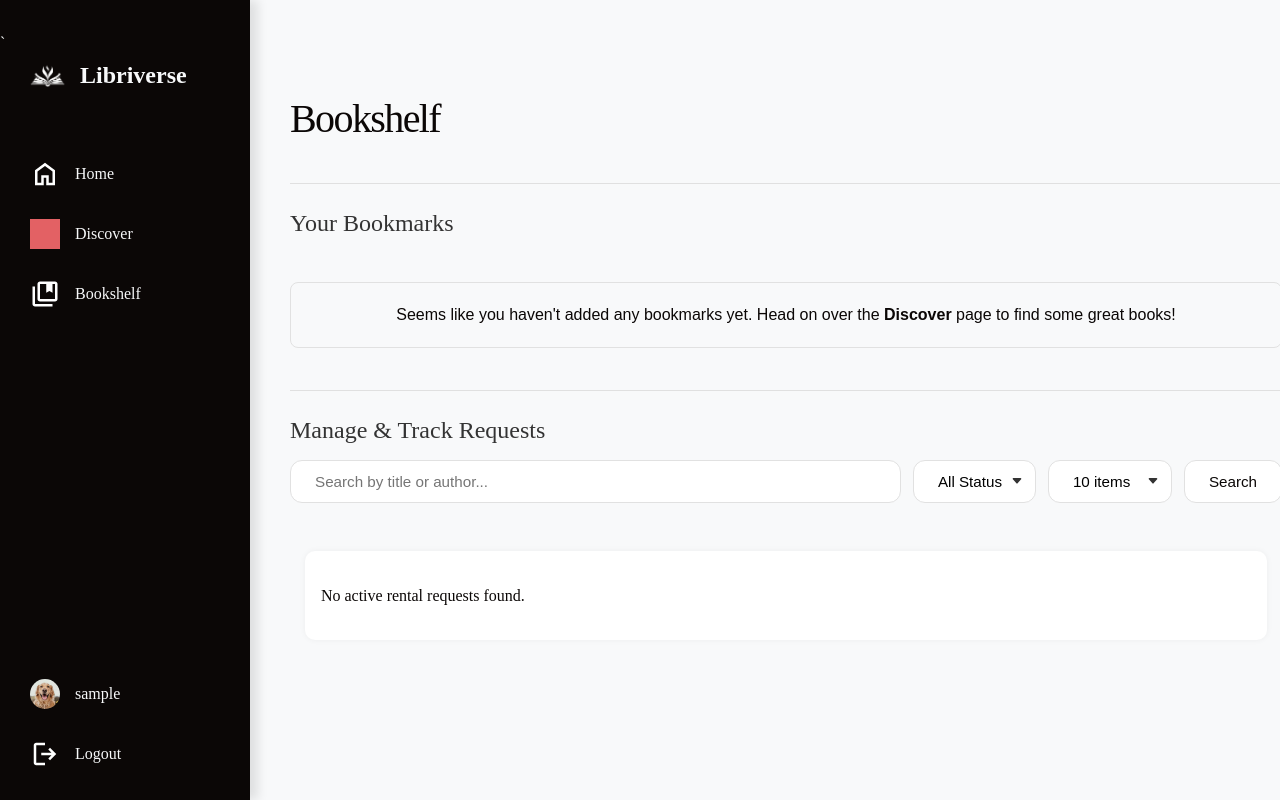
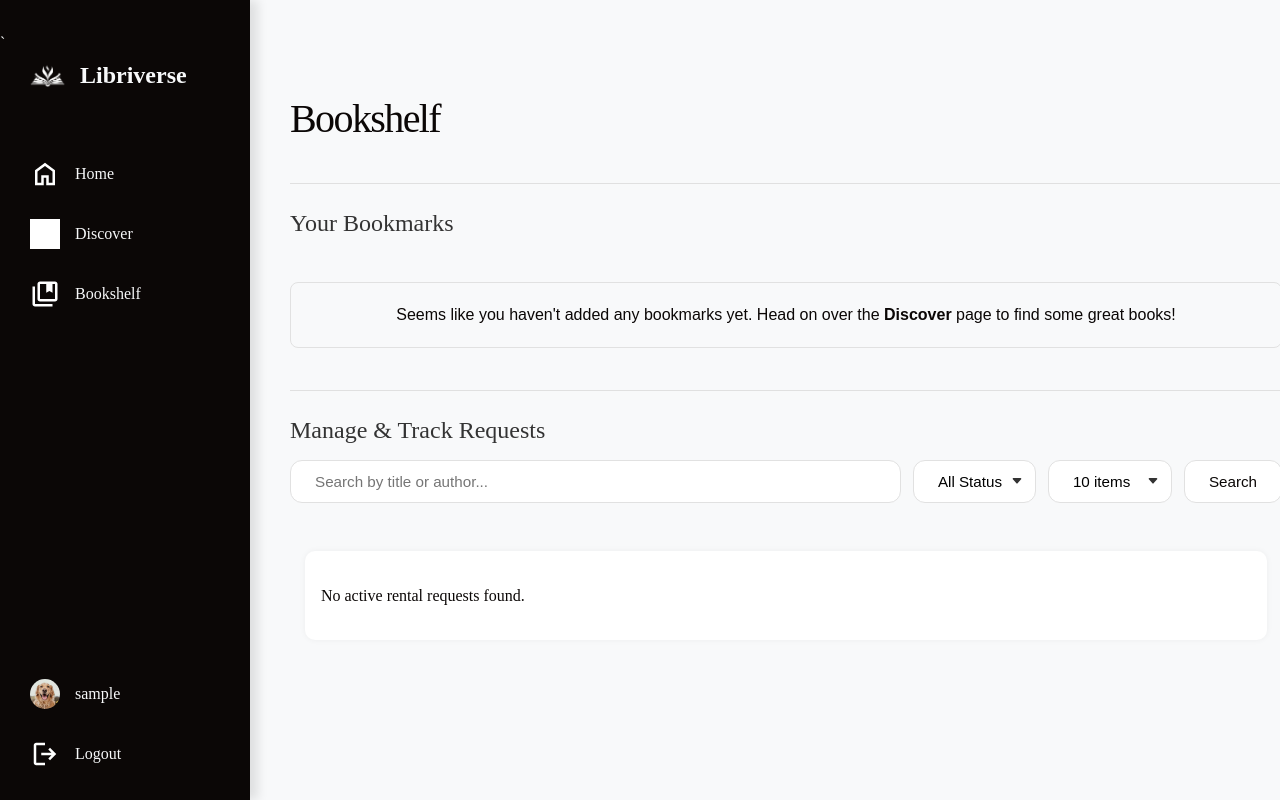
Before and after one commit to DrC0ns0le/libriverse, a PHP site: page /bookshelf.php in a window 1280 px wide. Run offline with PHP 8.4, Linux system fonts and the light colour scheme; the visitor is signed in with stand-in values (Sample User, id 1); data that the repository does not hold is empty; grey boxes are pictures that could not be loaded.

Commit message:
navbar discover icon color

```diff
--- a/www/bookshelf.php
+++ b/www/bookshelf.php
@@ -189,7 +189,7 @@ if (isset($_POST['submit_review'])) {
         <!-- Pages Section -->
         <ul class="navbar-pages">
             <li><a href="index.php" class="navbar-item"><img src="assets/icons/home.svg" alt="Home" class="navbar-icon white"><span class="navbar-label">Home</span></a></li>
-            <li><a href="discover.php" class="navbar-item"><img src="assets/icons/explore.svg" alt="Discover" class="navbar-icon red"><span class="navbar-label">Discover</span></a></li>
+            <li><a href="discover.php" class="navbar-item"><img src="assets/icons/explore.svg" alt="Discover" class="navbar-icon white"><span class="navbar-label">Discover</span></a></li>
             <?php if (is_logged_in()): ?>
                 <li><a href="bookshelf.php" class="navbar-item active"><img src="assets/icons/collections.svg" alt="Bookshelf" class="navbar-icon white"><span class="navbar-label">Bookshelf</span></a></li>
             <?php endif; ?>
--- a/www/index.php
+++ b/www/index.php
@@ -35,7 +35,7 @@ $banners = $result->fetch_all(MYSQLI_ASSOC);
         <!-- Pages Section -->
         <ul class="navbar-pages">
             <li><a href="index.php" class="navbar-item"><img src="assets/icons/home.svg" alt="Home" class="navbar-icon white"><span class="navbar-label">Home</span></a></li>
-            <li><a href="discover.php" class="navbar-item active"><img src="assets/icons/explore.svg" alt="Discover" class="navbar-icon red"><span class="navbar-label">Discover</span></a></li>
+            <li><a href="discover.php" class="navbar-item active"><img src="assets/icons/explore.svg" alt="Discover" class="navbar-icon white"><span class="navbar-label">Discover</span></a></li>
             <?php if (is_logged_in()): ?>
                 <li><a href="bookshelf.php" class="navbar-item"><img src="assets/icons/collections.svg" alt="Bookshelf" class="navbar-icon white"><span class="navbar-label">Bookshelf</span></a></li>
             <?php endif; ?>
--- a/www/item.php
+++ b/www/item.php
@@ -152,7 +152,7 @@ if ($_SERVER['REQUEST_METHOD'] === 'POST' && isset($_POST['action']) && $_POST['
         <!-- Pages Section -->
         <ul class="navbar-pages">
             <li><a href="index.php" class="navbar-item"><img src="assets/icons/home.svg" alt="Home" class="navbar-icon white"><span class="navbar-label">Home</span></a></li>
-            <li><a href="discover.php" class="navbar-item"><img src="assets/icons/explore.svg" alt="Discover" class="navbar-icon red"><span class="navbar-label">Discover</span></a></li>
+            <li><a href="discover.php" class="navbar-item"><img src="assets/icons/explore.svg" alt="Discover" class="navbar-icon white"><span class="navbar-label">Discover</span></a></li>
             <?php if (is_logged_in()): ?>
                 <li><a href="bookshelf.php" class="navbar-item"><img src="assets/icons/collections.svg" alt="Bookshelf" class="navbar-icon white"><span class="navbar-label">Bookshelf</span></a></li>
             <?php endif; ?>
--- a/www/profile.php
+++ b/www/profile.php
@@ -167,7 +167,7 @@ if ($_SERVER['REQUEST_METHOD'] == 'POST') {
         <!-- Pages Section -->
         <ul class="navbar-pages">
             <li><a href="index.php" class="navbar-item"><img src="assets/icons/home.svg" alt="Home" class="navbar-icon white"><span class="navbar-label">Home</span></a></li>
-            <li><a href="discover.php" class="navbar-item"><img src="assets/icons/explore.svg" alt="Discover" class="navbar-icon red"><span class="navbar-label">Discover</span></a></li>
+            <li><a href="discover.php" class="navbar-item"><img src="assets/icons/explore.svg" alt="Discover" class="navbar-icon white"><span class="navbar-label">Discover</span></a></li>
             <?php if (is_logged_in()): ?>
                 <li><a href="bookshelf.php" class="navbar-item"><img src="assets/icons/collections.svg" alt="Bookshelf" class="navbar-icon white"><span class="navbar-label">Bookshelf</span></a></li>
             <?php endif; ?>
```
